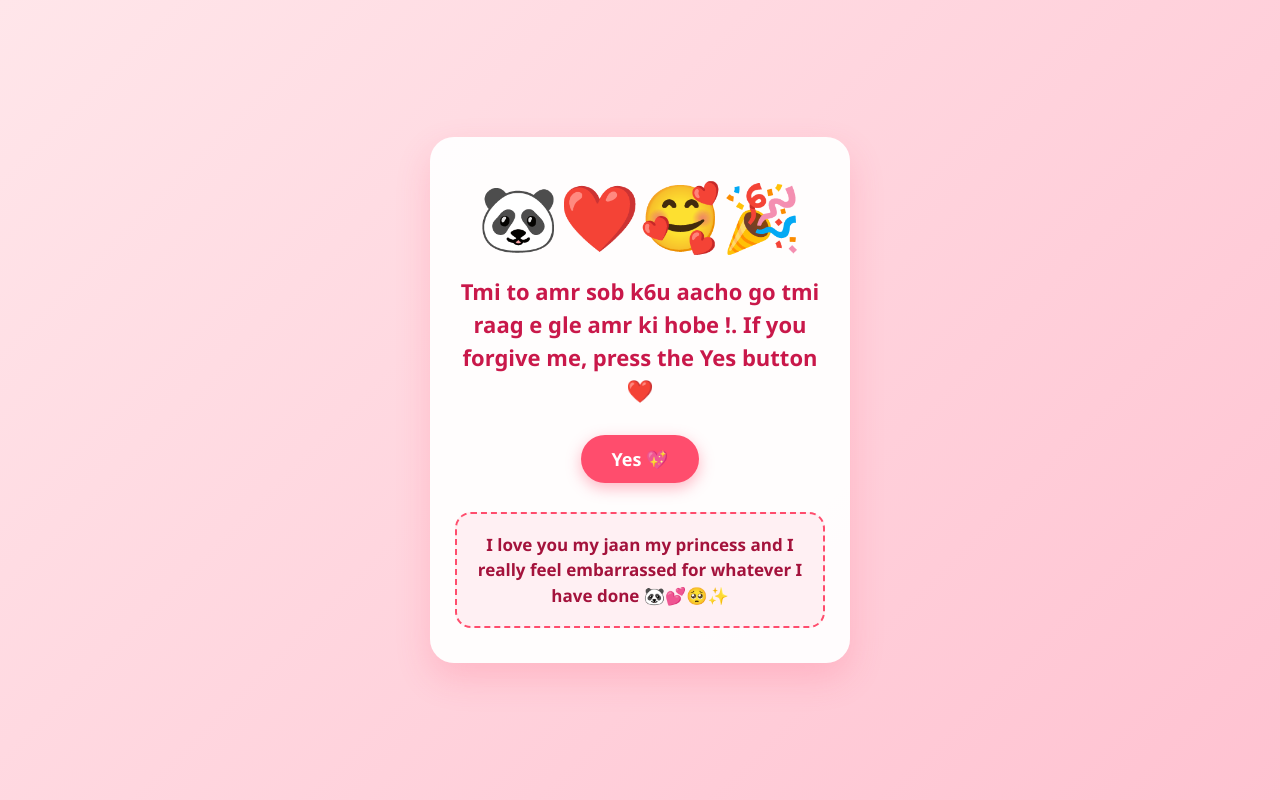
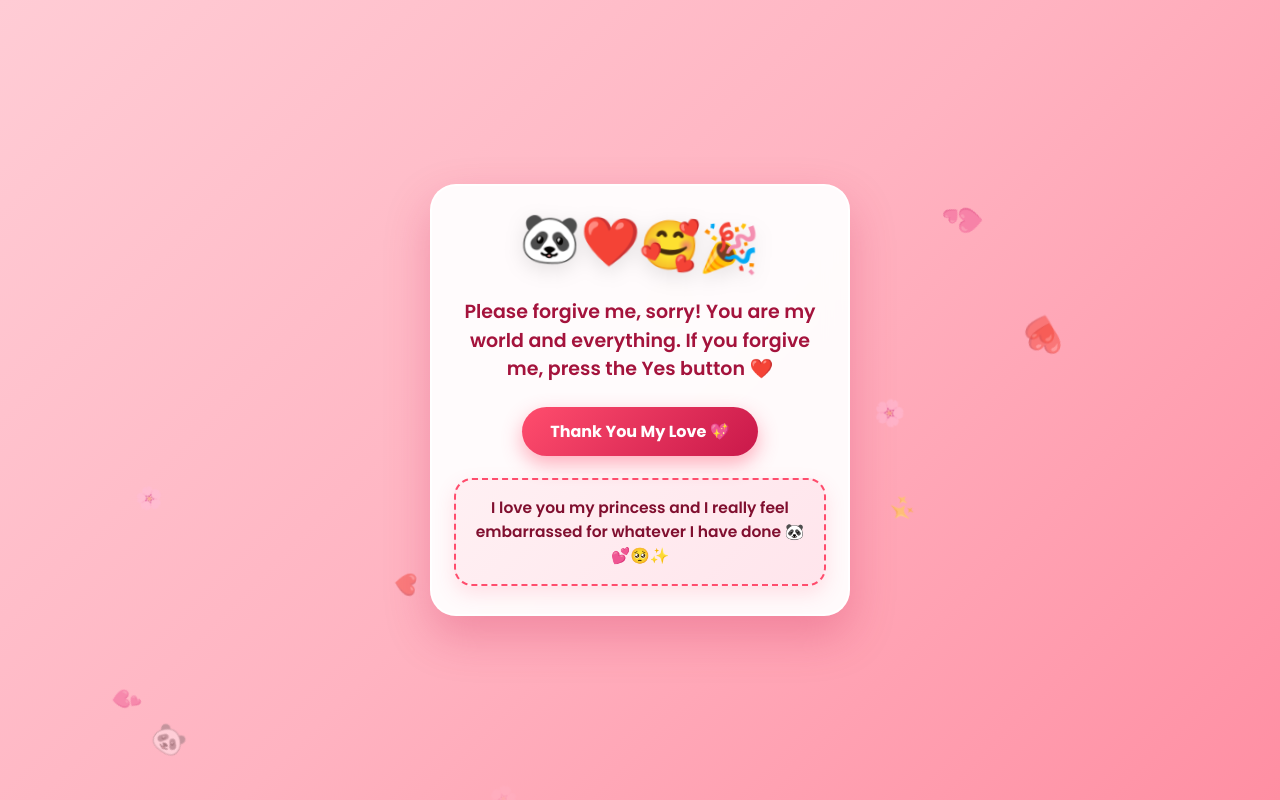
Before and after one commit to irshad62/Such-as-for-my-princess, a plain HTML site: page index.html in a window 1280 px wide. Both pictures are taken after a click on the button "Yes 💖". Drawn offline with Linux system fonts and the light colour scheme.

Commit message:
Add files via upload

```diff
--- a/index.html
+++ b/index.html
@@ -2,55 +2,85 @@
 <html lang="en">
 <head>
     <meta charset="UTF-8">
-    <meta name="viewport" content="width=device-width, initial-scale=1.0">
+    <meta name="viewport" content="width=device-width, initial-scale=1.0, maximum-scale=1.0, user-scalable=no">
     <title>For My Princess 🐼❤️</title>
+    <link href="https://fonts.googleapis.com/css2?family=Poppins:wght@400;600;700&display=swap" rel="stylesheet">
     <style>
         * {
             box-sizing: border-box;
             margin: 0;
             padding: 0;
-            font-family: 'Segoe UI', Tahoma, Geneva, Verdana, sans-serif;
+            font-family: 'Poppins', sans-serif;
+            -webkit-tap-highlight-color: transparent;
         }
 
         body {
-            background: linear-gradient(135deg, #ffe6ea 0%, #ffc2d1 100%);
+            background: linear-gradient(135deg, #ffccd5 0%, #ffb3c1 50%, #ff8fa3 100%);
             min-height: 100vh;
             display: flex;
             justify-content: center;
             align-items: center;
-            overflow: hidden;
-            padding: 20px;
+            overflow-x: hidden;
+            overflow-y: auto;
+            padding: 16px;
+            position: relative;
         }
 
+        /* Ambient floating background particles */
+        .bg-particle {
+            position: fixed;
+            bottom: -50px;
+            font-size: 24px;
+            opacity: 0.45;
+            pointer-events: none;
+            animation: floatUp linear infinite;
+            z-index: 1;
+        }
+
+        @keyframes floatUp {
+            0% { transform: translateY(0) rotate(0deg); opacity: 0; }
+            15% { opacity: 0.5; }
+            85% { opacity: 0.5; }
+            100% { transform: translateY(-115vh) rotate(360deg); opacity: 0; }
+        }
+
+        /* Glassmorphism Card */
         .card {
-            background: rgba(255, 255, 255, 0.95);
-            padding: 35px 25px;
-            border-radius: 24px;
-            box-shadow: 0 15px 35px rgba(255, 77, 109, 0.2);
+            background: rgba(255, 255, 255, 0.94);
+            backdrop-filter: blur(12px);
+            -webkit-backdrop-filter: blur(12px);
+            padding: 28px 22px;
+            border-radius: 26px;
+            border: 2px solid rgba(255, 255, 255, 0.85);
+            box-shadow: 0 20px 45px rgba(201, 24, 74, 0.25);
             text-align: center;
             max-width: 420px;
             width: 100%;
             position: relative;
             z-index: 10;
+            margin: auto;
         }
 
         .panda-icon {
-            font-size: 65px;
-            margin-bottom: 15px;
+            font-size: 48px;
+            margin-bottom: 12px;
             display: inline-block;
-            animation: bounce 2s infinite;
+            white-space: nowrap;
+            animation: pandaWobble 2.2s ease-in-out infinite;
+            filter: drop-shadow(0 6px 10px rgba(0, 0, 0, 0.1));
         }
 
-        @keyframes bounce {
-            0%, 100% { transform: translateY(0); }
-            50% { transform: translateY(-10px); }
+        @keyframes pandaWobble {
+            0%, 100% { transform: translateY(0) rotate(0deg); }
+            25% { transform: translateY(-6px) rotate(-5deg); }
+            75% { transform: translateY(-6px) rotate(5deg); }
         }
 
         h1 {
-            color: #c9184a;
-            font-size: 22px;
+            color: #a4133c;
+            font-size: 19px;
             line-height: 1.5;
-            margin-bottom: 25px;
+            margin-bottom: 22px;
             font-weight: 600;
         }
 
@@ -58,81 +88,100 @@
             display: flex;
             justify-content: center;
             align-items: center;
-            gap: 20px;
-            min-height: 55px;
+            gap: 16px;
+            min-height: 52px;
+            flex-wrap: wrap;
         }
 
         button {
-            padding: 12px 30px;
-            font-size: 18px;
-            font-weight: bold;
+            padding: 12px 28px;
+            font-size: 16px;
+            font-weight: 700;
             border: none;
             border-radius: 50px;
             cursor: pointer;
-            transition: transform 0.2s, box-shadow 0.2s;
+            transition: all 0.25s cubic-bezier(0.175, 0.885, 0.32, 1.275);
+            user-select: none;
         }
 
         #yesBtn {
-            background-color: #ff4d6d;
+            background: linear-gradient(135deg, #ff4d6d 0%, #c9184a 100%);
             color: white;
-            box-shadow: 0 5px 15px rgba(255, 77, 109, 0.4);
+            box-shadow: 0 8px 20px rgba(255, 77, 109, 0.45);
+            z-index: 15;
         }
 
         #yesBtn:hover {
-            transform: scale(1.08);
-            background-color: #e01e37;
+            transform: scale(1.05);
+            box-shadow: 0 10px 25px rgba(255, 77, 109, 0.6);
         }
 
         #noBtn {
-            background-color: #adb5bd;
+            background-color: #8d99ae;
             color: white;
-            box-shadow: 0 5px 15px rgba(0, 0, 0, 0.1);
-            transition: left 0.25s ease-out, top 0.25s ease-out;
+            box-shadow: 0 6px 15px rgba(0, 0, 0, 0.12);
+            z-index: 20;
         }
 
         /* Popup shown under Yes button when Yes is clicked */
         #yesPopup {
             display: none;
-            margin-top: 25px;
-            padding: 18px;
-            background-color: #fff0f3;
+            margin-top: 20px;
+            padding: 16px 15px;
+            background: linear-gradient(135deg, #fff0f3 0%, #ffe5ec 100%);
             border: 2px dashed #ff4d6d;
-            border-radius: 16px;
-            color: #a4133c;
-            font-size: 17px;
+            border-radius: 18px;
+            color: #800f2f;
+            font-size: 15.5px;
             font-weight: 600;
-            line-height: 1.5;
-            animation: popIn 0.4s cubic-bezier(0.175, 0.885, 0.32, 1.275);
+            line-height: 1.55;
+            box-shadow: 0 8px 20px rgba(255, 77, 109, 0.15);
+            animation: popIn 0.45s cubic-bezier(0.175, 0.885, 0.32, 1.275);
         }
 
-        /* Small toast popup when trying to press No */
+        /* Small floating toast popup when trying to press No */
         #noToast {
             position: fixed;
-            bottom: 30px;
+            bottom: 24px;
             left: 50%;
-            transform: translateX(-50%) translateY(20px);
-            background-color: #333;
+            transform: translateX(-50%) translateY(25px) scale(0.95);
+            background: rgba(33, 37, 41, 0.92);
+            backdrop-filter: blur(6px);
             color: #fff;
-            padding: 12px 24px;
+            padding: 11px 22px;
             border-radius: 50px;
-            font-size: 15px;
+            font-size: 14px;
             font-weight: 500;
-            box-shadow: 0 8px 20px rgba(0, 0, 0, 0.2);
+            box-shadow: 0 10px 25px rgba(0, 0, 0, 0.25);
             opacity: 0;
             pointer-events: none;
-            transition: opacity 0.3s, transform 0.3s;
+            transition: all 0.3s cubic-bezier(0.175, 0.885, 0.32, 1.275);
             z-index: 100;
             white-space: nowrap;
         }
 
         #noToast.show {
             opacity: 1;
-            transform: translateX(-50%) translateY(0);
+            transform: translateX(-50%) translateY(0) scale(1);
+        }
+
+        /* Celebration burst particles */
+        .burst-item {
+            position: fixed;
+            pointer-events: none;
+            font-size: 26px;
+            z-index: 99;
+            animation: burstFly 1.6s ease-out forwards;
+        }
+
+        @keyframes burstFly {
+            0% { transform: translate(0, 0) scale(0.5); opacity: 1; }
+            100% { transform: translate(var(--tx), var(--ty)) scale(1.3) rotate(var(--rot)); opacity: 0; }
         }
 
         @keyframes popIn {
-            0% { opacity: 0; transform: scale(0.8); }
-            100% { opacity: 1; transform: scale(1); }
+            0% { opacity: 0; transform: scale(0.8) translateY(8px); }
+            100% { opacity: 1; transform: scale(1) translateY(0); }
         }
     </style>
 </head>
@@ -140,8 +189,8 @@
 
     <div class="card">
         <div class="panda-icon" id="pandaEmoji">🥺🐼💐</div>
-        <h1>
-            Tmi to amr sob k6u aacho go tmi raag e gle amr ki hobe !. If you forgive me, press the Yes button ❤️
+        <h1 id="headlineText">
+            Please forgive me, sorry! You are my world and everything. If you forgive me, press the Yes button ❤️
         </h1>
 
         <div class="btn-group">
@@ -150,7 +199,7 @@
         </div>
 
         <div id="yesPopup">
-            I love you my jaan my princess and I really feel embarrassed for whatever I have done 🐼💕🥺✨
+            I love you my princess and I really feel embarrassed for whatever I have done 🐼💕🥺✨
         </div>
     </div>
 
@@ -164,16 +213,38 @@
         const pandaEmoji = document.getElementById('pandaEmoji');
 
         let toastTimeout;
+        let dodgeCount = 0;
 
-        // Function to dodge the No button and trigger the toast popup
+        const pleaMessages = [
+            "Babe please na, please say yes 🥺🐼",
+            "Are you sure? Look at this cute panda 🐼💔",
+            "Don't do this to me princess 😭❤️",
+            "My heart can't take a No 🥺✨",
+            "Pretty please? I'll make it up to you 🍫🐼",
+            "You know you want to press Yes 😉💖"
+        ];
+
+        function createAmbientParticles() {
+            const symbols = ['❤️', '🐼', '💕', '✨', '🌸'];
+            setInterval(() => {
+                const particle = document.createElement('div');
+                particle.className = 'bg-particle';
+                particle.textContent = symbols[Math.floor(Math.random() * symbols.length)];
+                particle.style.left = `${Math.random() * 100}vw`;
+                particle.style.animationDuration = `${6 + Math.random() * 6}s`;
+                particle.style.fontSize = `${18 + Math.random() * 12}px`;
+                document.body.appendChild(particle);
+
+                setTimeout(() => particle.remove(), 12000);
+            }, 700);
+        }
+
         function dodgeNoButton(e) {
             if (e) e.preventDefault();
 
-            // Switch to fixed positioning so it can jump anywhere inside the viewport
             noBtn.style.position = 'fixed';
 
-            // Calculate safe boundaries within the screen
-            const padding = 20;
+            const padding = 24;
             const maxX = window.innerWidth - noBtn.offsetWidth - padding;
             const maxY = window.innerHeight - noBtn.offsetHeight - padding;
 
@@ -183,26 +254,63 @@
             noBtn.style.left = `${randomX}px`;
             noBtn.style.top = `${randomY}px`;
 
-            // Show the small toast message
+            dodgeCount++;
+            const newScale = Math.min(1 + dodgeCount * 0.06, 1.35);
+            yesBtn.style.transform = `scale(${newScale})`;
+
+            noToast.textContent = pleaMessages[(dodgeCount - 1) % pleaMessages.length];
             noToast.classList.add('show');
+
+            pandaEmoji.textContent = '😭🐼💔';
+
             clearTimeout(toastTimeout);
             toastTimeout = setTimeout(() => {
                 noToast.classList.remove('show');
             }, 2500);
         }
 
-        // Trigger dodge on both hover (desktop) and touch/click (mobile)
+        function triggerCelebrationBurst() {
+            const celebrationItems = ['🐼', '❤️', '💖', '🥰', '🎉', '💕', '🌹'];
+            const centerX = window.innerWidth / 2;
+            const centerY = window.innerHeight / 2;
+
+            for (let i = 0; i < 36; i++) {
+                const item = document.createElement('div');
+                item.className = 'burst-item';
+                item.textContent = celebrationItems[Math.floor(Math.random() * celebrationItems.length)];
+                item.style.left = `${centerX}px`;
+                item.style.top = `${centerY}px`;
+
+                const angle = Math.random() * Math.PI * 2;
+                const distance = 100 + Math.random() * 200;
+                const tx = Math.cos(angle) * distance;
+                const ty = Math.sin(angle) * distance - 50;
+                const rot = (Math.random() - 0.5) * 360;
+
+                item.style.setProperty('--tx', `${tx}px`);
+                item.style.setProperty('--ty', `${ty}px`);
+                item.style.setProperty('--rot', `${rot}deg`);
+
+                document.body.appendChild(item);
+                setTimeout(() => item.remove(), 1600);
+            }
+        }
+
         noBtn.addEventListener('mouseover', dodgeNoButton);
         noBtn.addEventListener('touchstart', dodgeNoButton, { passive: false });
         noBtn.addEventListener('click', dodgeNoButton);
 
-        // Show the apology message under the Yes button when clicked
         yesBtn.addEventListener('click', () => {
             yesPopup.style.display = 'block';
             pandaEmoji.textContent = '🐼❤️🥰🎉';
-            noBtn.style.display = 'none'; // Hide the No button once forgiven
+            yesBtn.style.transform = 'scale(1)';
+            yesBtn.textContent = 'Thank You My Love 💖';
+            noBtn.style.display = 'none';
             noToast.classList.remove('show');
+            triggerCelebrationBurst();
         });
+
+        createAmbientParticles();
     </script>
 
 </body>
```
